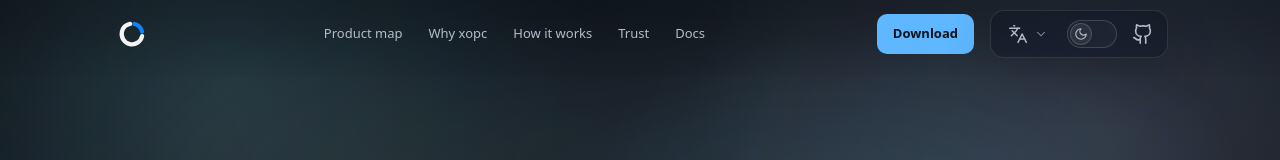
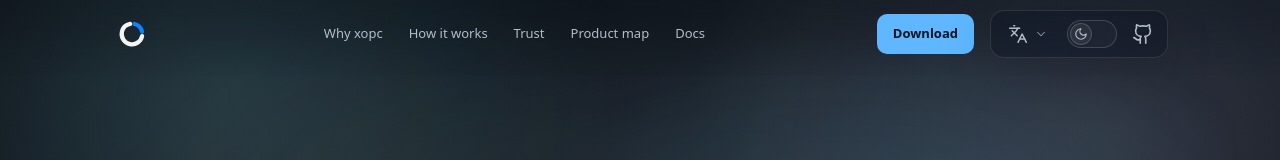
Before and after one commit to xopcai/xopc-website, a Next.js app: page /en in a window 1280 px wide. Shown: the top 160 px of the page. Built offline with nearby package versions, Linux system fonts and the light colour scheme; no server answers; the database is empty.

Commit message:
Move homepage product map link before documentation

```diff
--- a/components/landing-page.tsx
+++ b/components/landing-page.tsx
@@ -59,10 +59,10 @@ export function LandingPage({ locale, messages: m, docHome }: Props) {
             <LogoHomeLink locale={locale} ariaLabel="xopc home" />
           </div>
           <ul className="nav-links">
-            <li><a href={`/${locale}/product-map`}>{L.nav.productMap}</a></li>
             <li><a href="#why">{L.nav.why}</a></li>
             <li><a href="#loop">{L.nav.how}</a></li>
             <li><a href="#trust">{L.nav.trust}</a></li>
+            <li><a href={`/${locale}/product-map`}>{L.nav.productMap}</a></li>
             <li><a href={docHome} target="_blank" rel="noopener noreferrer">{L.nav.docs}</a></li>
           </ul>
           <div className="nav-extra">
```
